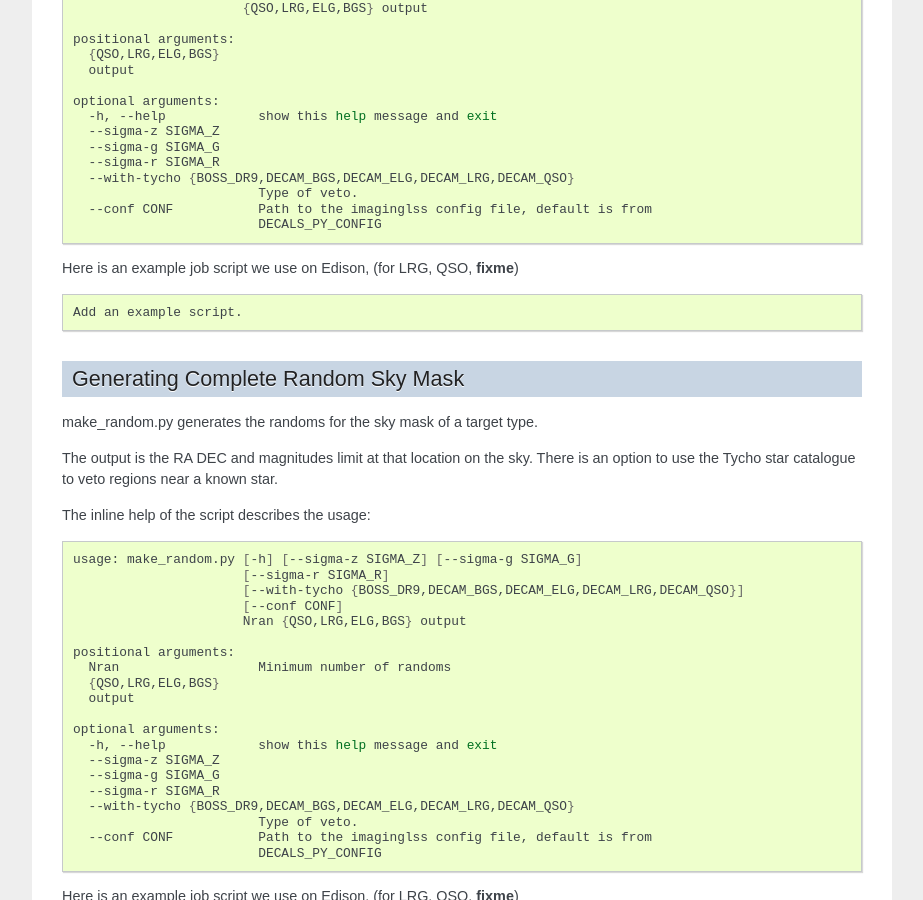
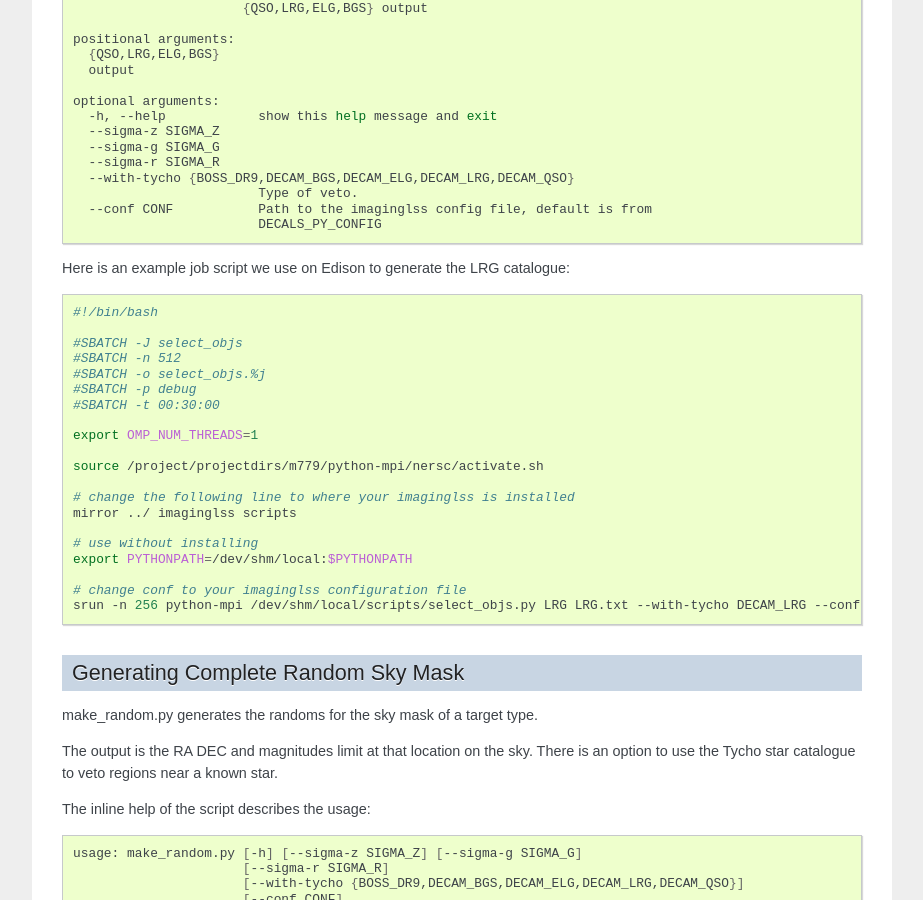
Before and after one commit to desihub/imaginglss, a Sphinx documentation site: the page built from docs/datapipeline.rst, in a window 1280 px wide and 900 px high, scrolled down 1341 px. Shown: the whole window, without its empty margins (198-1121 px from the left). Built offline with Sphinx 7.4.7, drawn with Linux system fonts in a browser that asks for light colours; formulas are drawn with MathJax 3; pages that are not in the unit, such as notebooks, are missing from menus.

Commit message:
Added example script for generating object catalogue.

```diff
--- a/docs/datapipeline.rst
+++ b/docs/datapipeline.rst
@@ -97,11 +97,31 @@ The inline help of the script describes the usage:
                             DECALS_PY_CONFIG
 
 
-Here is an example job script we use on Edison, (for LRG, QSO, **fixme**)
+Here is an example job script we use on Edison to generate the LRG catalogue:
 
 .. code-block:: bash
 
-    Add an example script.
+    #!/bin/bash
+
+    #SBATCH -J select_objs
+    #SBATCH -n 512
+    #SBATCH -o select_objs.%j
+    #SBATCH -p debug
+    #SBATCH -t 00:30:00
+
+    export OMP_NUM_THREADS=1
+
+    source /project/projectdirs/m779/python-mpi/nersc/activate.sh
+
+    # change the following line to where your imaginglss is installed
+    mirror ../ imaginglss scripts
+
+    # use without installing
+    export PYTHONPATH=/dev/shm/local:$PYTHONPATH
+
+    # change conf to your imaginglss configuration file
+    srun -n 256 python-mpi /dev/shm/local/scripts/select_objs.py LRG LRG.txt --with-tycho DECAM_LRG --conf /project/projectdirs/m779/imaginglss/dr2.conf.py
+
 
 Generating Complete Random Sky Mask
 -----------------------------------
```
